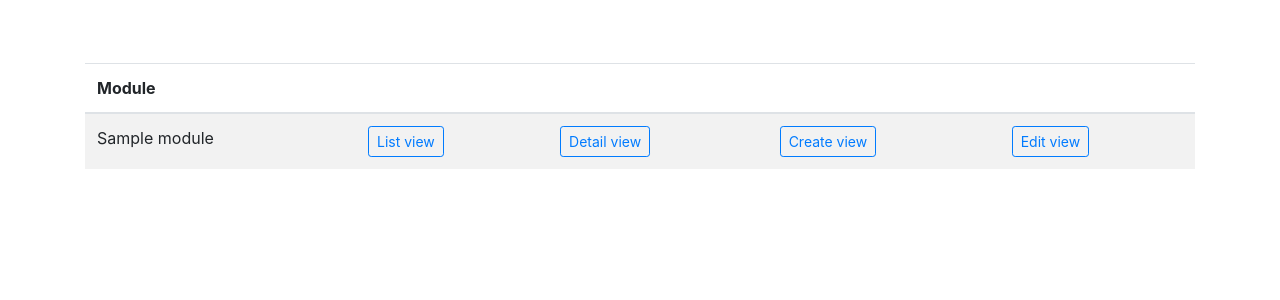
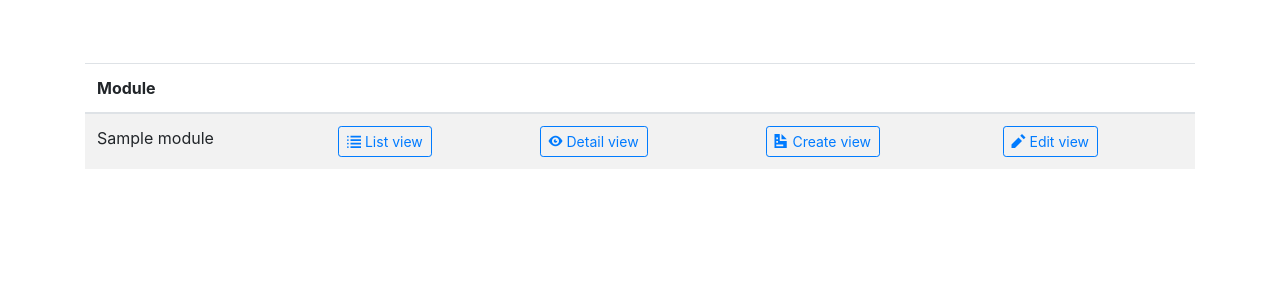
Before and after one commit to sanchezfauste/bPortal, a Django app: template portal/templates/portal/edit_layouts.html in a window 1280 px wide. Shown: the part 57-357 px from the top of the page. Run offline with Django 3.2, Linux system fonts and the light colour scheme; the template is opened without the code that fills it: most values are stand-ins (such as "Sample title", 1, 10 or a date in 2020); some libraries are stand-ins or nearby versions.

Commit message:
Adding icons to buttons

```diff
--- a/portal/templates/portal/edit_layouts.html
+++ b/portal/templates/portal/edit_layouts.html
@@ -19,16 +19,16 @@
                 <tr>
                     <td>{{ module.module_label }}</td>
                     <td>
-                        <a href="{% url 'edit_list_layout' module.module_key %}" role="button" class="btn btn-outline-primary btn-sm">{% trans "List view" %}</a>
+                        <a href="{% url 'edit_list_layout' module.module_key %}" role="button" class="btn btn-outline-primary btn-sm"><span class="oi oi-list"></span> {% trans "List view" %}</a>
                     </td>
                     <td>
-                        <a href="{% url 'edit_detail_layout' module.module_key %}" role="button" class="btn btn-outline-primary btn-sm">{% trans "Detail view" %}</a>
+                        <a href="{% url 'edit_detail_layout' module.module_key %}" role="button" class="btn btn-outline-primary btn-sm"><span class="oi oi-eye"></span> {% trans "Detail view" %}</a>
                     </td>
                     <td>
-                        <a href="{% url 'edit_create_layout' module.module_key %}" role="button" class="btn btn-outline-primary btn-sm">{% trans "Create view" %}</a>
+                        <a href="{% url 'edit_create_layout' module.module_key %}" role="button" class="btn btn-outline-primary btn-sm"><span class="oi oi-document"></span> {% trans "Create view" %}</a>
                     </td>
                     <td>
-                        <a href="{% url 'edit_edit_layout' module.module_key %}" role="button" class="btn btn-outline-primary btn-sm">{% trans "Edit view" %}</a>
+                        <a href="{% url 'edit_edit_layout' module.module_key %}" role="button" class="btn btn-outline-primary btn-sm"><span class="oi oi-pencil"></span> {% trans "Edit view" %}</a>
                     </td>
                 </tr>
             {% endfor %}
--- a/portal/templates/portal/edit_roles.html
+++ b/portal/templates/portal/edit_roles.html
@@ -35,14 +35,14 @@
                 <tr>
                     <td>{{ role.name }}</td>
                     <td>
-                        <a href="{% url 'edit_role' role.name %}" role="button" class="btn btn-outline-primary btn-sm">{% trans "Edit role" %}</a>
+                        <a href="{% url 'edit_role' role.name %}" role="button" class="btn btn-outline-primary btn-sm"><span class="oi oi-pencil"></span> {% trans "Edit role" %}</a>
                     </td>
                     <td>
                         {% if role != default_role %}
                             <form method="post" action="{% url 'delete_role' %}">
                                 {% csrf_token %}
                                 <input type="hidden" value="{{ role.name }}" name="role_name">
-                                <button type="submit" class="btn btn-outline-danger btn-sm">{% trans "Delete role" %}</button>
+                                <button type="submit" class="btn btn-outline-danger btn-sm"><span class="oi oi-trash"></span> {% trans "Delete role" %}</button>
                             </form>
                         {% endif %}
                     </td>
@@ -64,7 +64,7 @@
                 {% trans "Only alphanumeric characters or underscores can be used." %}
             </small>
         </div>
-        <button type="submit" class="btn btn-primary mb-2">{% trans "Create role" %}</button>
+        <button type="submit" class="btn btn-primary mb-2"><span class="oi oi-plus"></span> {% trans "Create role" %}</button>
     </form>
 
 {% endblock %}
--- a/portal/templates/portal/edit_users.html
+++ b/portal/templates/portal/edit_users.html
@@ -16,7 +16,7 @@
                 <tr>
                     <td>{{ user.username }}</td>
                     <td>
-                        <a href="{% url 'edit_user' user.id %}" role="button" class="btn btn-outline-primary btn-sm">{% trans "Edit user" %}</a>
+                        <a href="{% url 'edit_user' user.id %}" role="button" class="btn btn-outline-primary btn-sm"><span class="oi oi-pencil"></span> {% trans "Edit user" %}</a>
                     </td>
                 </tr>
             {% endfor %}
--- a/portal/templates/portal/module_detail.html
+++ b/portal/templates/portal/module_detail.html
@@ -18,7 +18,7 @@
             <h1><img src="{% static 'portal/img/modules/dark/' %}{{ module_key }}.svg" width="44px"> {{ module_labels|get_label:module_key }}</h1>
         </div>
         <div class="col text-right">
-            <a href="{% url 'module_list' module_key %}" class="btn btn-primary">{% trans "List" %}</a>
+            <a href="{% url 'module_list' module_key %}" class="btn btn-primary"><span class="oi oi-list"></span> {% trans "List" %}</a>
         </div>
     </div>
 
--- a/portal/templates/portal/module_edit.html
+++ b/portal/templates/portal/module_edit.html
@@ -19,7 +19,7 @@
             <h1><img src="{% static 'portal/img/modules/dark/' %}{{ module_key }}.svg" width="44px"> {{ module_labels|get_label:module_key }}</h1>
         </div>
         <div class="col text-right">
-            <a href="{% url 'module_list' module_key %}" class="btn btn-primary">{% trans "List" %}</a>
+            <a href="{% url 'module_list' module_key %}" class="btn btn-primary"><span class="oi oi-list"></span> {% trans "List" %}</a>
         </div>
     </div>
 
--- a/portal/templates/portal/module_list_filter.html
+++ b/portal/templates/portal/module_list_filter.html
@@ -117,7 +117,7 @@
             {% endif %}
         {% endfor %}
         <div class="text-right">
-            <button class="btn btn-primary" type="submit">{% trans "Filter" %}</button>
+            <button class="btn btn-primary" type="submit"><span class="oi oi-magnifying-glass"></span> {% trans "Filter" %}</button>
         </div>
     </form>
     <br>
```
Also changed, not shown: portal/templates/portal/module_list.html (+6 -6 lines).
